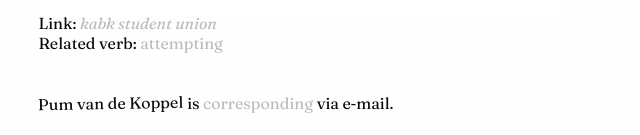
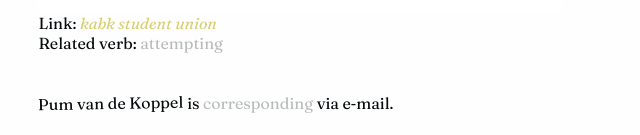
Before and after one commit to pumvandekoppel/websitepum, a plain HTML site: page politiseren.html in a window 1280 px wide. Shown: the part 662-797 px from the top of the page, 0-640 px from the left. Drawn offline with Linux system fonts and the light colour scheme.

Commit message:
ook geel

```diff
--- a/politiseren.html
+++ b/politiseren.html
@@ -95,7 +95,7 @@
       <footer>
         <p class="en">
           Link:
-          <a class="external-link" href="https://kabkstudentunion.com/"><em>kabk student union</em></a
+          <a class="external-link" id="geel" href="https://kabkstudentunion.com/"><em>kabk student union</em></a
           ><br />
           Related verb:<a href="proberen.html">&#32;attempting</a>
         </p>
```
